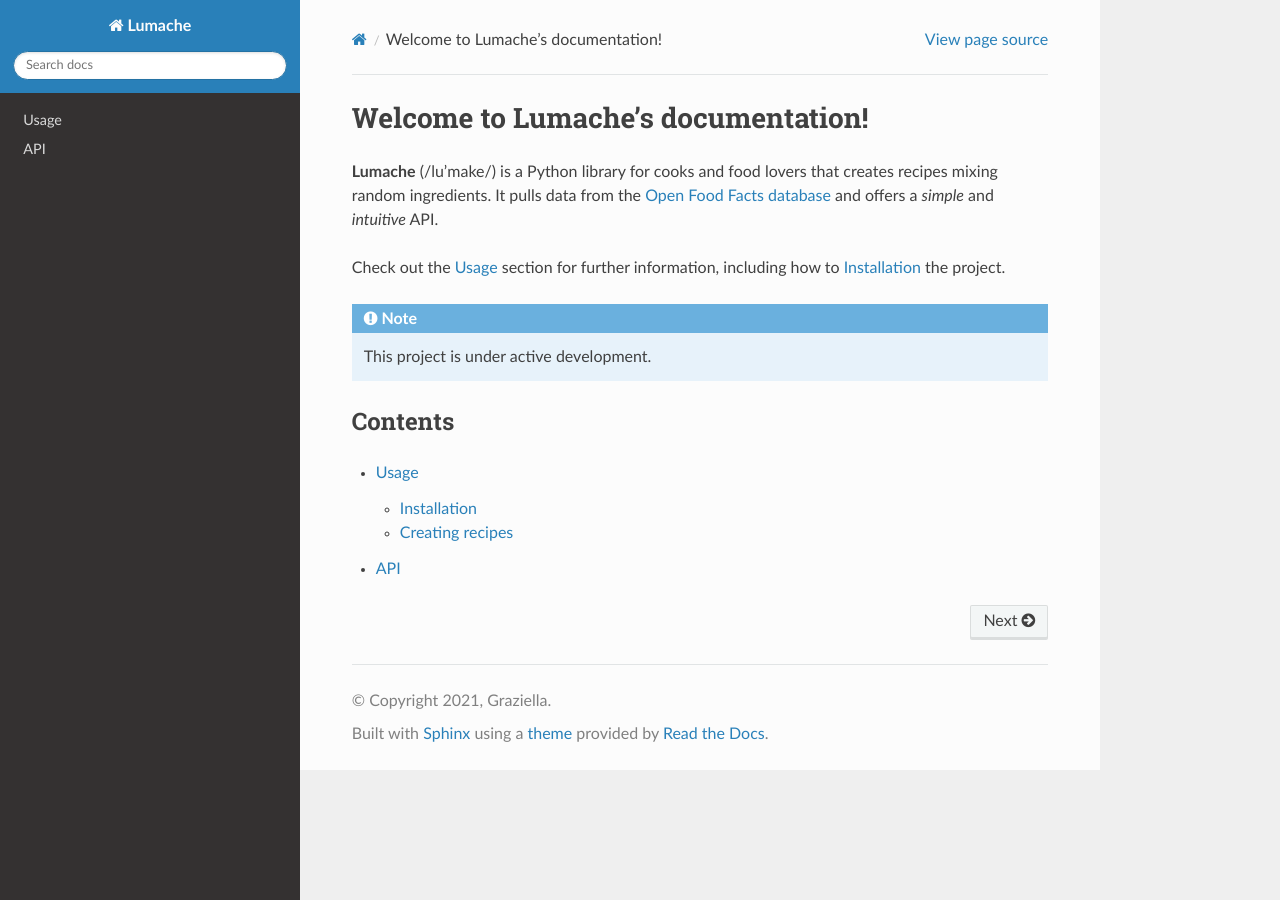
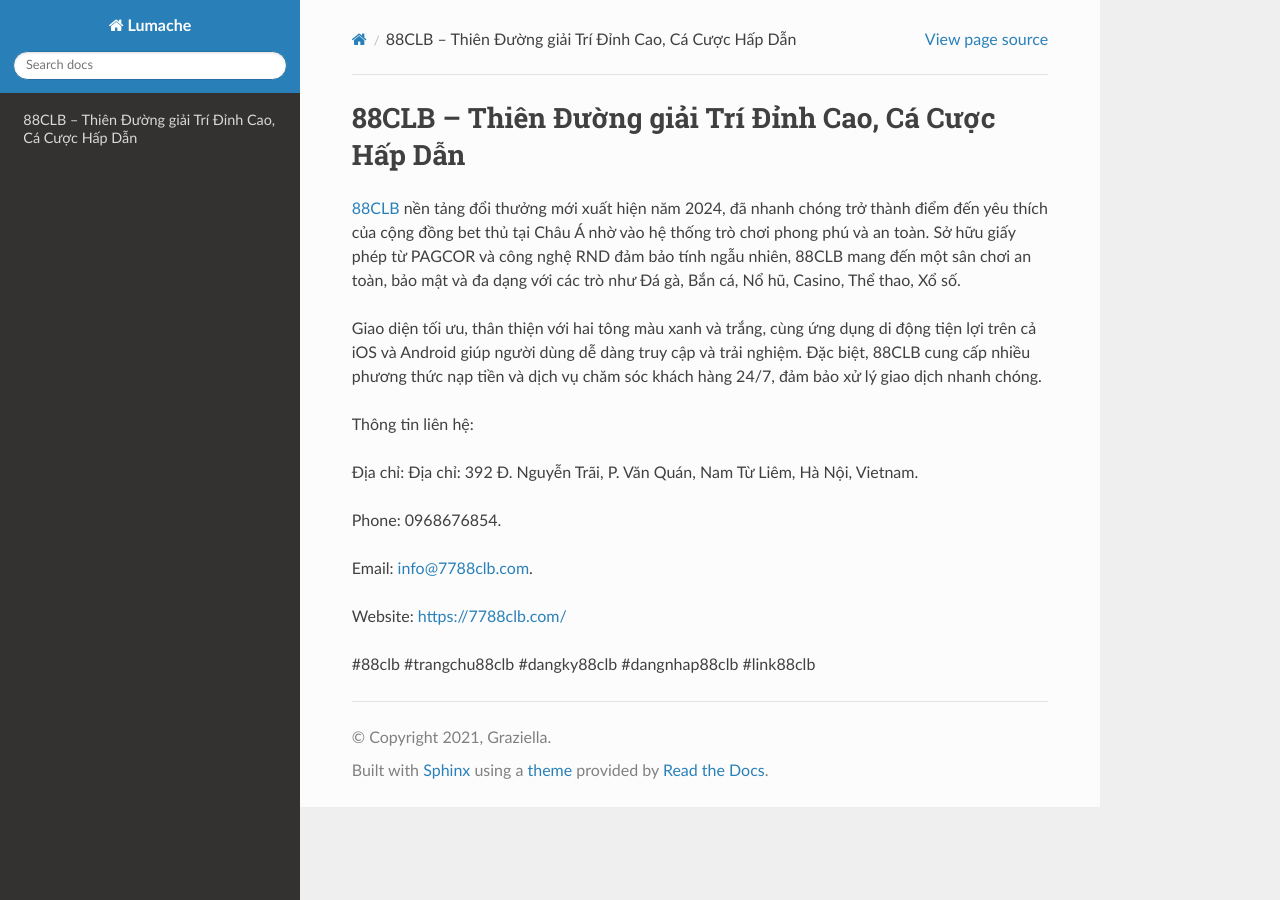
Before and after one commit to antonniotrombeta/7788clbcom, a Sphinx documentation site: the page built from docs/source/index.rst, in a window 1280 px wide. Built offline with Sphinx 7.4.7 and the Read the Docs theme 3.1.0, drawn with Linux system fonts in a browser that asks for light colours.

Commit message:
Update index.rst

```diff
--- a/docs/source/index.rst
+++ b/docs/source/index.rst
@@ -1,22 +1,18 @@
-Welcome to Lumache's documentation!
+88CLB – Thiên Đường giải Trí Đỉnh Cao, Cá Cược Hấp Dẫn
 ===================================
 
-**Lumache** (/lu'make/) is a Python library for cooks and food lovers
-that creates recipes mixing random ingredients.
-It pulls data from the `Open Food Facts database <https://world.openfoodfacts.org/>`_
-and offers a *simple* and *intuitive* API.
+`88CLB <https://7788clb.com/>`_ nền tảng đổi thưởng mới xuất hiện năm 2024, đã nhanh chóng trở thành điểm đến yêu thích của cộng đồng bet thủ tại Châu Á nhờ vào hệ thống trò chơi phong phú và an toàn. Sở hữu giấy phép từ PAGCOR và công nghệ RND đảm bảo tính ngẫu nhiên, 88CLB mang đến một sân chơi an toàn, bảo mật và đa dạng với các trò như Đá gà, Bắn cá, Nổ hũ, Casino, Thể thao, Xổ số.
 
-Check out the :doc:`usage` section for further information, including
-how to :ref:`installation` the project.
+Giao diện tối ưu, thân thiện với hai tông màu xanh và trắng, cùng ứng dụng di động tiện lợi trên cả iOS và Android giúp người dùng dễ dàng truy cập và trải nghiệm. Đặc biệt, 88CLB cung cấp nhiều phương thức nạp tiền và dịch vụ chăm sóc khách hàng 24/7, đảm bảo xử lý giao dịch nhanh chóng.
 
-.. note::
+Thông tin liên hệ:
 
-   This project is under active development.
+Địa chỉ: Địa chỉ: 392 Đ. Nguyễn Trãi, P. Văn Quán, Nam Từ Liêm, Hà Nội, Vietnam.
 
-Contents
---------
+Phone: 0968676854.
 
-.. toctree::
+Email: info@7788clb.com.
 
-   usage
-   api
+Website: https://7788clb.com/
+
+#88clb #trangchu88clb #dangky88clb #dangnhap88clb #link88clb
```
